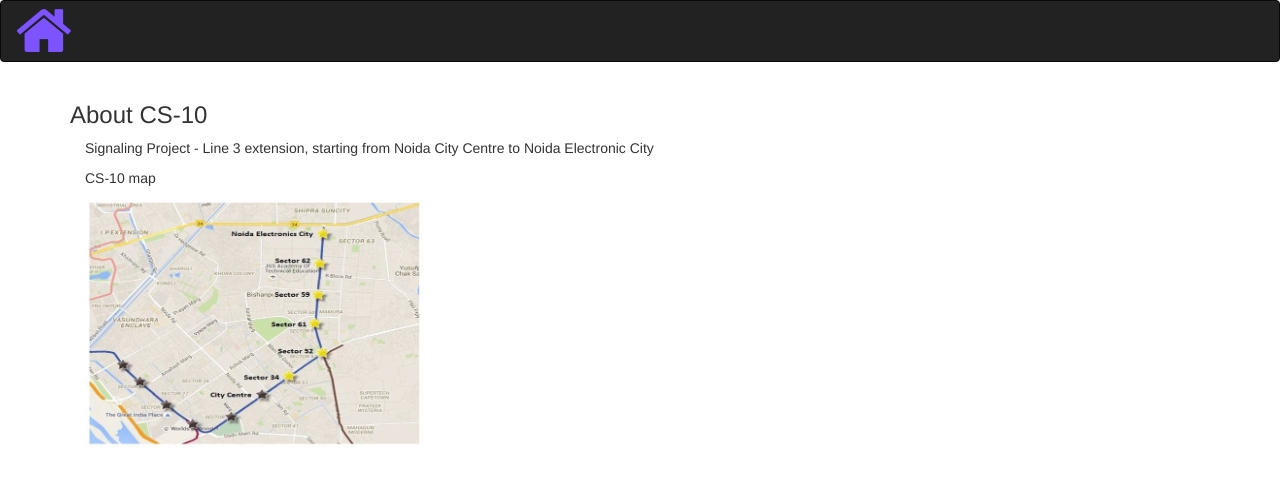
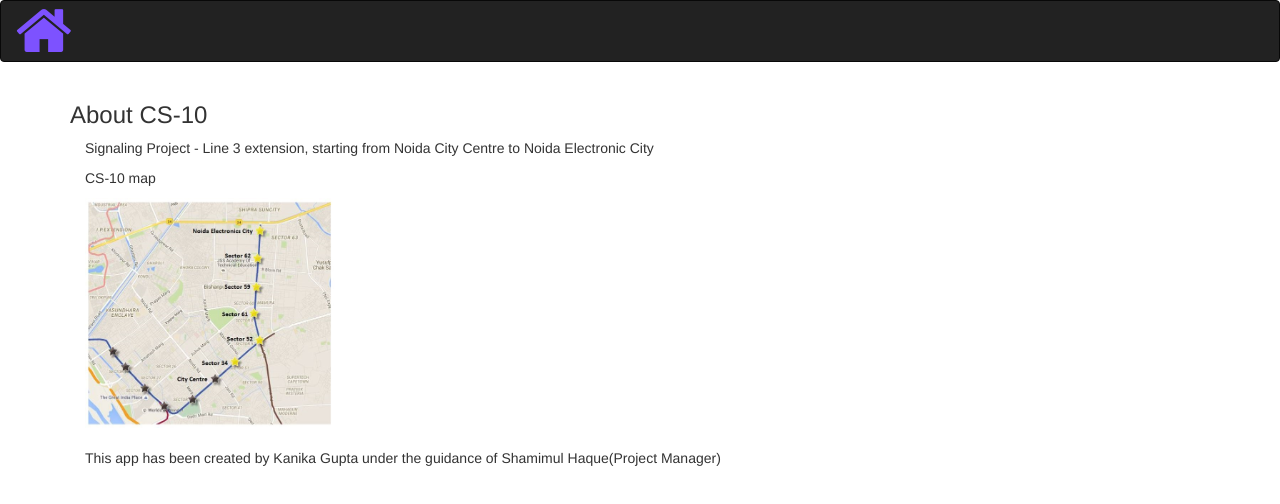
Before and after one commit to kanika291995/cs-10-4, a plain HTML site: page www/About.html in a window 1280 px wide. Drawn offline with nearby package versions, Linux system fonts and the light colour scheme; some packages are replaced by stand-ins of ours.

Commit message:
Add files via upload

```diff
--- a/www/About.html
+++ b/www/About.html
@@ -35,12 +35,14 @@
     <div class = "row">
       <div class = "col-md-12">
 
-          <img src="www/map.png" height = 250 width = 340></img>
+          <img src="www/map.png" height = 230 width = 250></img>
 
         </div>
       </div>
+      <br>
+      <p>This app has been created by Kanika Gupta under the guidance of Shamimul Haque(Project Manager)</p>
+
   </div>
-
 </div>
 
 
```
Also changed, not shown: www/document.html (+1 -2 lines), www/track.html (+1 -1 lines).
